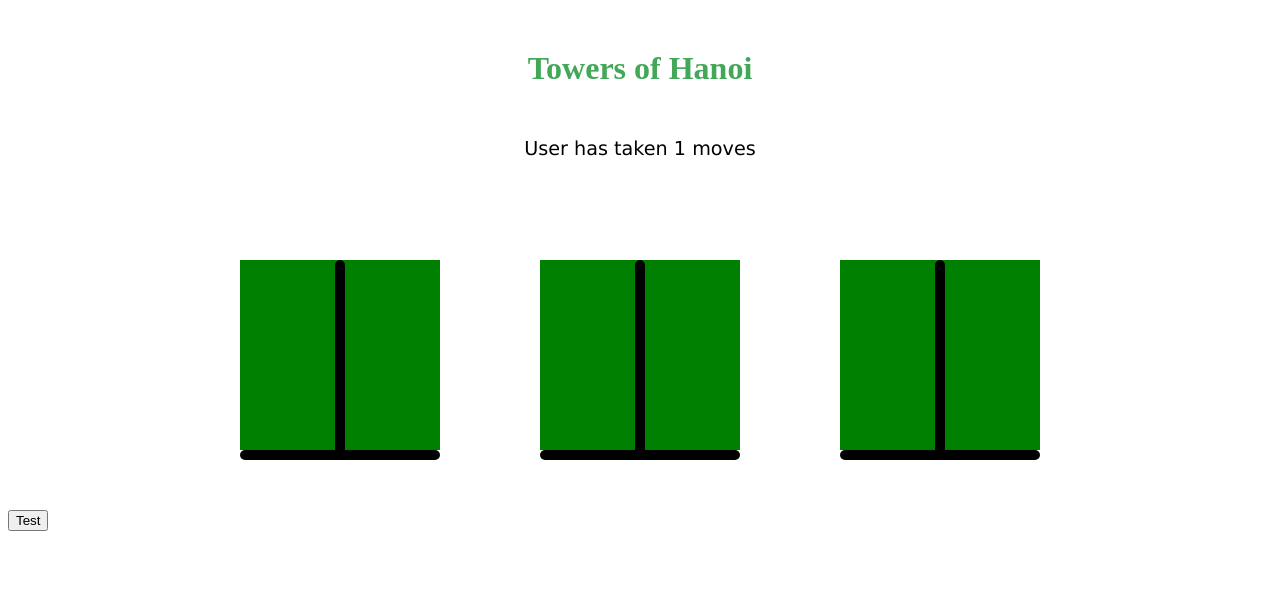
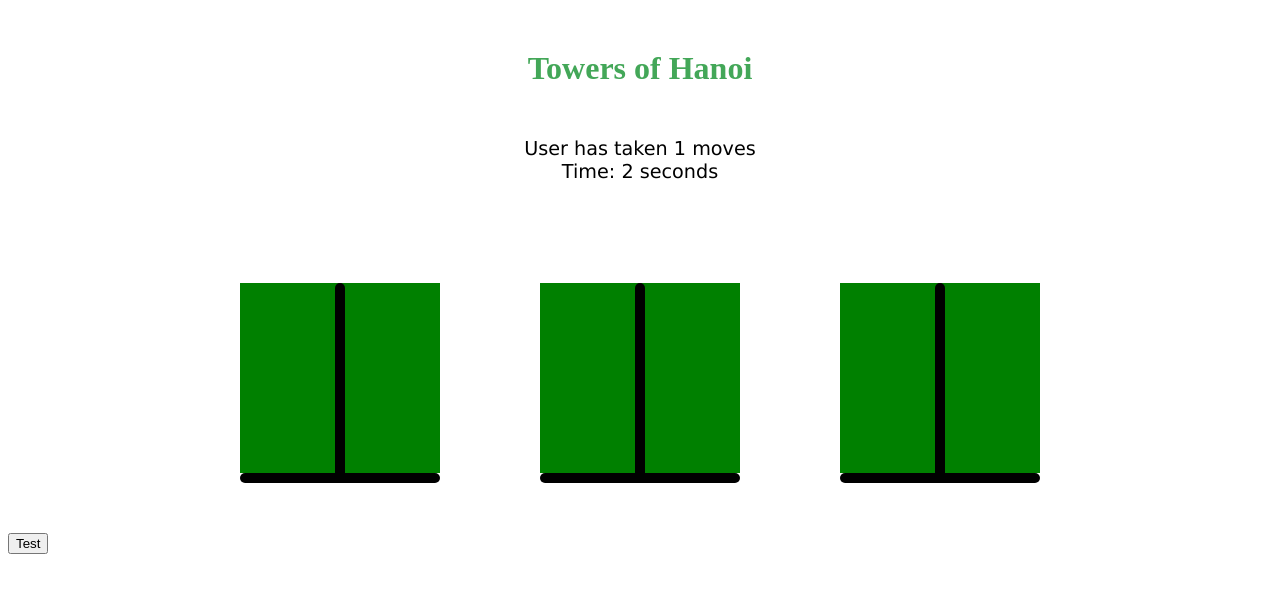
Before and after one commit to Chris-L-Tran/Towers-of-Hanoi, a plain HTML site: page index.html in a window 1280 px wide. Both pictures are taken after a click on the element "Test". Drawn offline with nearby package versions, Linux system fonts and the light colour scheme.

Commit message:
Added Timer to scoreboard

```diff
--- a/index.html
+++ b/index.html
@@ -12,6 +12,9 @@
     <div id="score">
         <div id="moves">
             User has taken <span class="moveNum">0</span> moves
+        </div>
+        <div id="timer">
+            Time: <span class="timeUsed">0</span> seconds
         </div>
     </div>
 
--- a/script.js
+++ b/script.js
@@ -1,9 +1,21 @@
 console.log("yay")
 
+function startTimer(){
+    var time = 0;
+    setInterval(function(){
+        time++;
+    $("#score .timeUsed").text(time)
+    }, 1000)
+}
+
 function test(){
+    startTimer()
+
     var counter = parseInt($("#moves .moveNum").text())
     counter++
     $("#moves .moveNum").text(counter)
+
+
 }
 
 $("#test").click(test)
--- a/style.css
+++ b/style.css
@@ -8,7 +8,9 @@ h1 {
     font-family: "Verdana", sans-serif;
     font-size:1.2em;
     display:flex;
-    justify-content:center;
+    justify-content: center;
+    align-items: center;
+    flex-direction: column;
     margin: 50px auto;
 }
 
```
